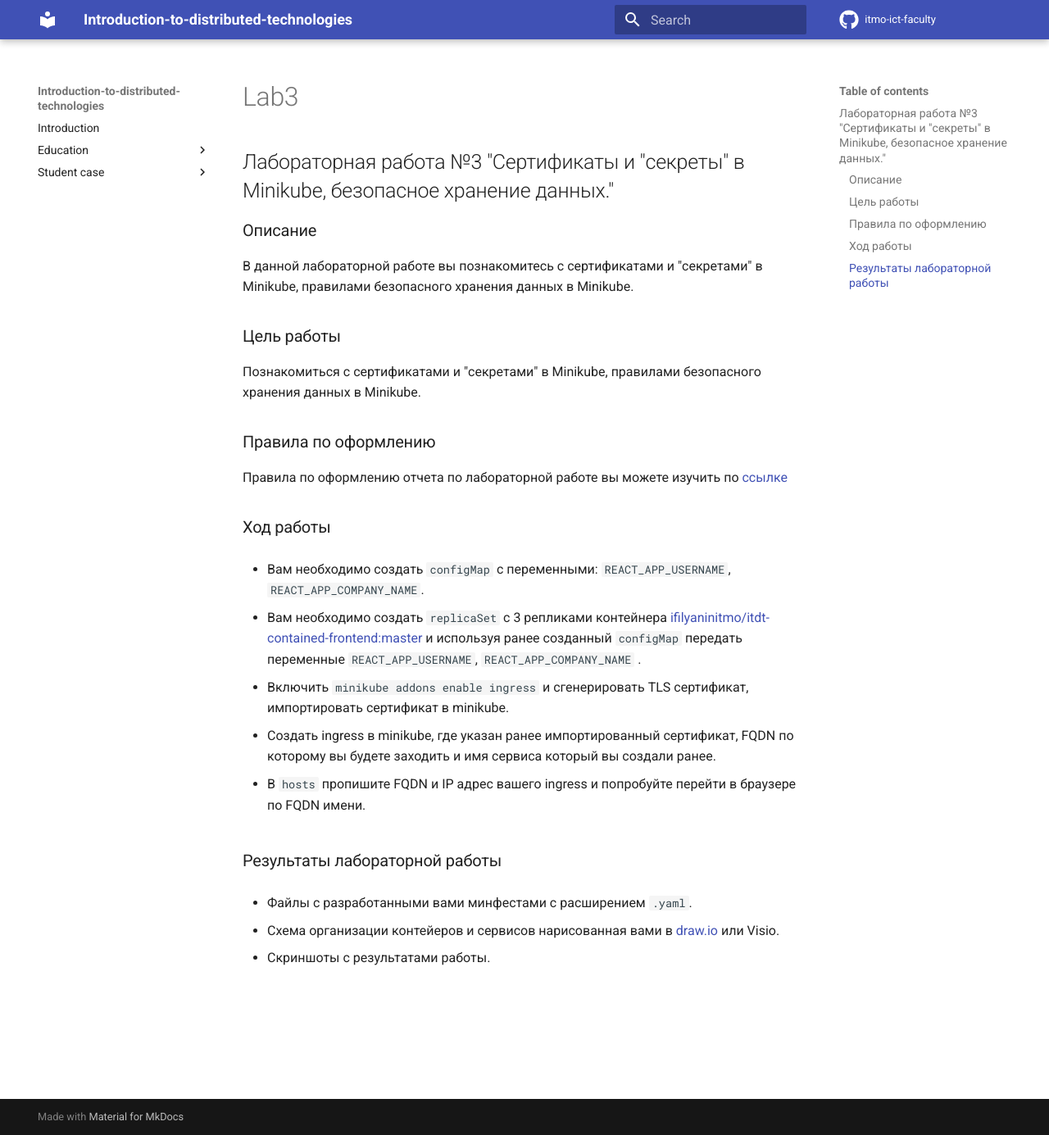
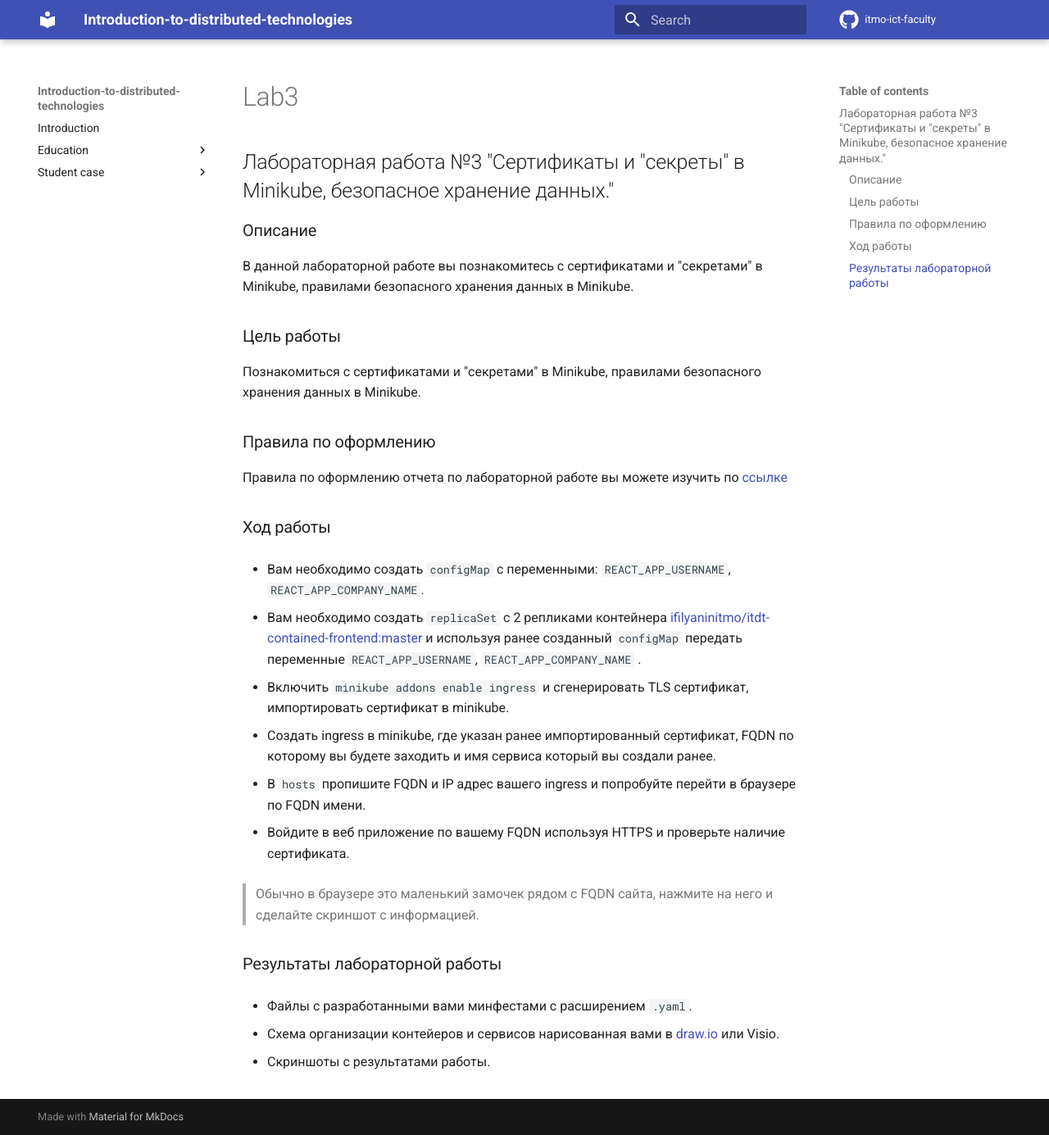
Before and after one commit to itmo-ict-faculty/introduction-to-distributed-technologies, an MkDocs documentation site: the page built from docs/education/labs2022_2023/lab3/lab3.md, in a window 1280 px wide and 1385 px high. Shown: the whole window at 82% size. Built offline with MkDocs 1.6.1 and Material for MkDocs 9.7.7, drawn with Linux system fonts in a browser that asks for light colours; comment, search, counter and statistics services are not loaded.

Commit message:
Update labs

```diff
--- a/docs/education/labs2022_2023/lab3/lab3.md
+++ b/docs/education/labs2022_2023/lab3/lab3.md
@@ -14,13 +14,17 @@
 
 - Вам необходимо создать `configMap` с переменными: `REACT_APP_USERNAME`, `REACT_APP_COMPANY_NAME`.
 
-- Вам необходимо создать `replicaSet` с 3 репликами контейнера [ifilyaninitmo/itdt-contained-frontend:master](https://hub.docker.com/repository/docker/ifilyaninitmo/itdt-contained-frontend) и используя ранее созданный `configMap` передать переменные `REACT_APP_USERNAME`, `REACT_APP_COMPANY_NAME` .
+- Вам необходимо создать `replicaSet` с 2 репликами контейнера [ifilyaninitmo/itdt-contained-frontend:master](https://hub.docker.com/repository/docker/ifilyaninitmo/itdt-contained-frontend) и используя ранее созданный `configMap` передать переменные `REACT_APP_USERNAME`, `REACT_APP_COMPANY_NAME` .
 
 - Включить `minikube addons enable ingress` и сгенерировать TLS сертификат, импортировать сертификат в minikube.
 
 - Создать ingress в minikube, где указан ранее импортированный сертификат, FQDN по которому вы будете заходить и имя сервиса который вы создали ранее.
 
 - В `hosts` пропишите FQDN и IP адрес вашего ingress и попробуйте перейти в браузере по FQDN имени.
+
+- Войдите в веб приложение по вашему FQDN используя HTTPS и проверьте наличие сертификата.
+
+> Обычно в браузере это маленький замочек рядом с FQDN сайта, нажмите на него и сделайте скриншот с информацией.
 
 ### Результаты лабораторной работы
 
```
Also changed, not shown: docs/education/labs2022_2023/lab2/lab2.md (+1 -1 lines), docs/education/labs2022_2023/lab4/lab4.md (+1 -1 lines).
